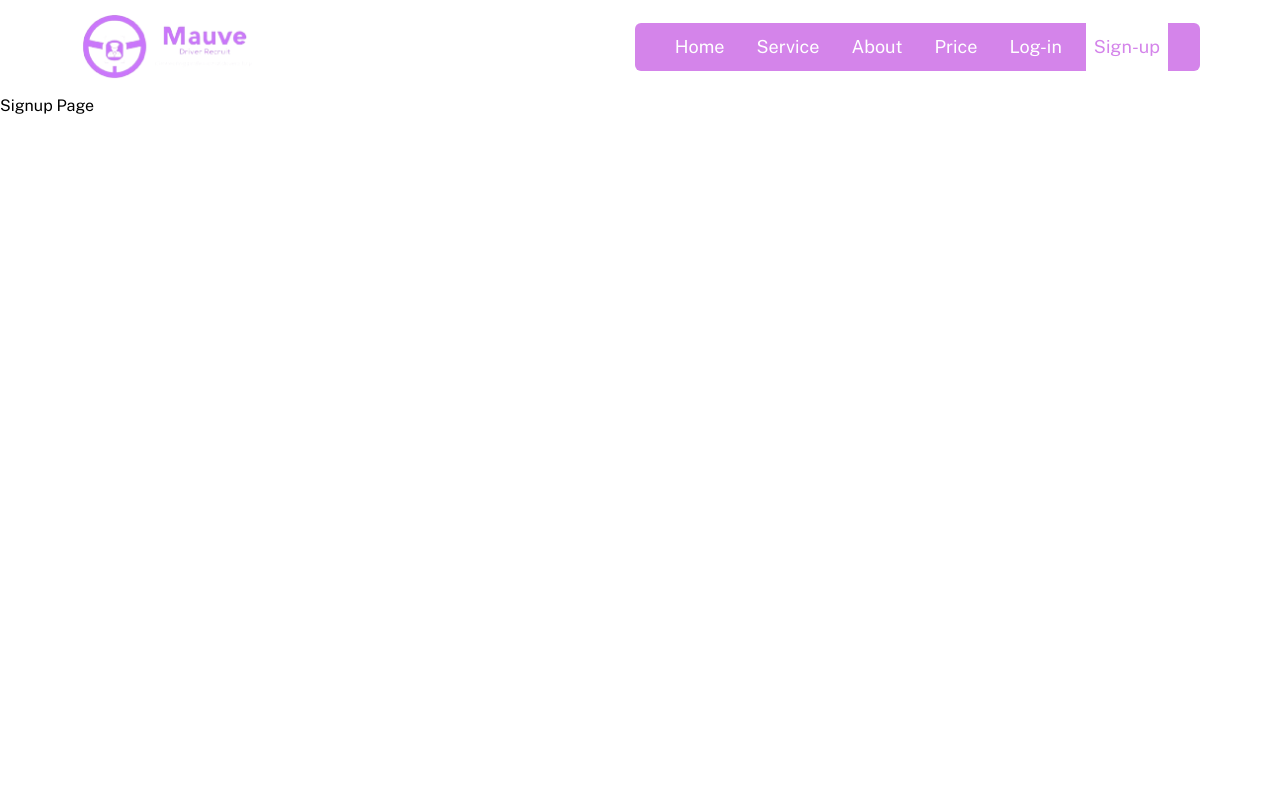
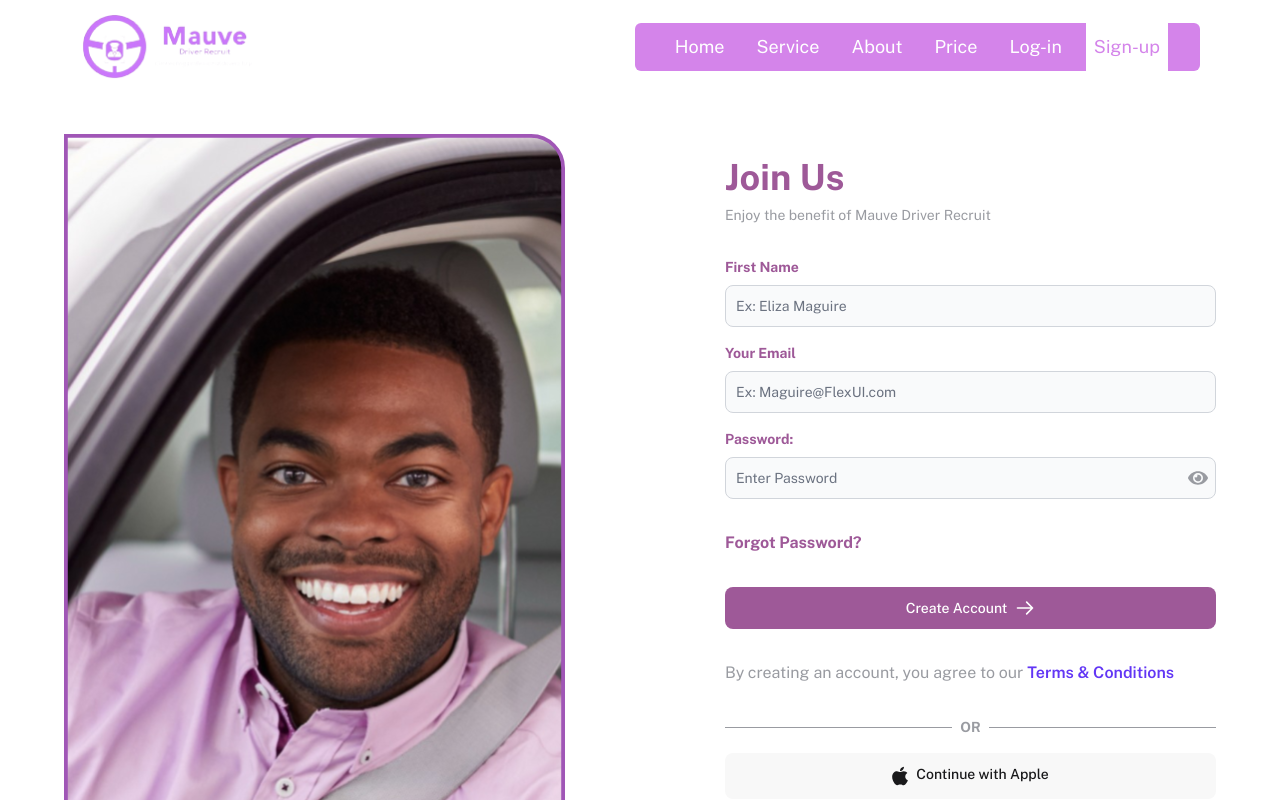
Before and after one commit to Ameneterh/mauve-dr, a React (Vite) app: page /sign-up in a window 1280 px wide. Shown: the top 800 px of the page. Built offline with nearby package versions, Linux system fonts and the light colour scheme.

Commit message:
complete signup page ui

```diff
--- a/src/Pages/SignIn.jsx
+++ b/src/Pages/SignIn.jsx
@@ -10,7 +10,7 @@ export default function SignIn() {
 
   return (
     <MainLayout>
-      <div className="flex flex-col md:flex-row items-center gap-4 lg:gap-40 min-h-screen max-w-6xl mx-auto mt-4 lg:mt-10 px-2 lg:px-0 text-[#9E5998]">
+      <div className="flex flex-col md:flex-row items-center gap-4 lg:gap-40 min-h-screen max-w-6xl mx-auto mt-4 lg:mt-10 px-2 lg:px-0 text-[#9E5998] mb-24">
         <div>
           <img src={signinpix} className="w-[501px]" />
         </div>
@@ -62,7 +62,12 @@ export default function SignIn() {
           <Link to="#" className="font-bold">
             Forgot Password?
           </Link>
-          <Button>Login</Button>
+          <Button
+            as="div"
+            className="bg-[#9E5998] hover:opacity-85 cursor-pointer"
+          >
+            Login
+          </Button>
           <p className="flex items-center justify-between">
             Don't have an account?{" "}
             <Link to="/sign-up" className="p-2 px-4 rounded-md bg-[#F8F8F8]">
--- a/src/Pages/SignUp.jsx
+++ b/src/Pages/SignUp.jsx
@@ -1,10 +1,127 @@
-import React from "react";
+import React, { useState } from "react";
+import signuppix from "/signupImage.svg";
 import MainLayout from "../layout/MainLayout";
+import { Button, Label, TextInput } from "flowbite-react";
+import { FaEye, FaEyeSlash, FaApple, FaFacebook } from "react-icons/fa";
+import { FcGoogle } from "react-icons/fc";
+import { HiOutlineArrowRight } from "react-icons/hi";
+import { Link } from "react-router-dom";
 
 export default function SignUp() {
+  const [showPassword, setShowPassword] = useState(false);
+
   return (
     <MainLayout>
-      <div className="min-h-screen">Signup Page</div>
+      <div className="flex flex-col md:flex-row items-center gap-4 lg:gap-40 min-h-screen max-w-6xl mx-auto mt-4 lg:mt-10 px-2 lg:px-0 text-[#9E5998] mb-24">
+        <div>
+          <img src={signuppix} className="w-[501px]" />
+        </div>
+        <div className="flex-1 flex flex-col justify-between gap-5 lg:gap-8 w-full">
+          <div>
+            <h1 className="text-4xl font-bold">Join Us</h1>
+            <p className="text-sm text-[#999BA1] mt-2">
+              Enjoy the benefit of Mauve Driver Recruit
+            </p>
+          </div>
+          <form className="flex flex-col gap-4">
+            <div className="w-full flex flex-col gap-2">
+              <Label
+                htmlFor="firstname"
+                value="First Name"
+                className="font-bold text-[#9E5998]"
+              />
+              <TextInput
+                id="firstname"
+                type="text"
+                placeholder="Ex: Eliza Maguire"
+                required
+              />
+            </div>
+            <div className="w-full flex flex-col gap-2">
+              <Label
+                htmlFor="email"
+                value="Your Email"
+                className="font-bold text-[#9E5998]"
+              />
+              <TextInput
+                id="email"
+                type="email"
+                placeholder="Ex: Maguire@FlexUI.com"
+                required
+              />
+            </div>
+            <div className="w-full flex flex-col gap-2">
+              <Label
+                htmlFor="email"
+                value="Password:"
+                className="font-bold text-[#9E5998]"
+              />
+              <div className="flex items-center w-full relative">
+                <TextInput
+                  id="password"
+                  type={showPassword ? "text" : "password"}
+                  // rightIcon={FaEye}
+                  placeholder="Enter Password"
+                  className="w-full"
+                  required
+                />
+                <span
+                  className="absolute right-2 text-[#999BA1] text-xl cursor-pointer"
+                  onClick={() => setShowPassword((prev) => !prev)}
+                >
+                  {showPassword ? <FaEyeSlash /> : <FaEye />}
+                </span>
+              </div>
+            </div>
+          </form>
+          <Link to="#" className="font-bold">
+            Forgot Password?
+          </Link>
+          <Button
+            as="div"
+            className="bg-[#9E5998] hover:opacity-85 cursor-pointer flex items-center flex-row gap-10"
+          >
+            <span>Create Account</span>
+            <HiOutlineArrowRight className="ml-2 h-5 w-5" />
+          </Button>
+          <p className="flex flex-col lg:flex-row items-center gap-1 text-[#999BA1]">
+            By creating an account, you agree to our
+            <Link to="/tnc" className="text-[#6236F5] font-semibold">
+              Terms & Conditions
+            </Link>
+          </p>
+
+          <div className="w-full flex flex-col gap-4 ">
+            <div className="w-full flex items-center justify-between gap-2 text-[#999BA1]">
+              <div className="flex-1 border-b-[1px] border-[#999BA1]"></div>
+              <p className="text-sm font-bold">OR</p>
+              <div className="flex-1 border-b-[1px] border-[#999BA1]"></div>
+            </div>
+
+            <Button
+              as="div"
+              className="bg-[#F8F8F8] text-[#19191B] hover:opacity-85 cursor-pointer flex items-center flex-row"
+            >
+              <FaApple className="pr-2 h-6 w-6" />
+              Continue with Apple
+            </Button>
+            <Button
+              as="div"
+              className="bg-[#F8F8F8] text-[#19191B] hover:opacity-85 cursor-pointer flex items-center flex-row"
+            >
+              <FcGoogle className="pr-2 h-6 w-6" />
+              Continue with Google
+            </Button>
+            <Button
+              as="div"
+              className="bg-[#F8F8F8] text-[#19191B] hover:opacity-85 cursor-pointer flex items-center flex-row"
+            >
+              <FaFacebook className="pr-2 h-6 w-6 text-blue-700" />
+              Continue with Facebook
+            </Button>
+          </div>
+        </div>
+      </div>
     </MainLayout>
   );
 }
```
Also changed, not shown: public/signupImage.svg (added).
